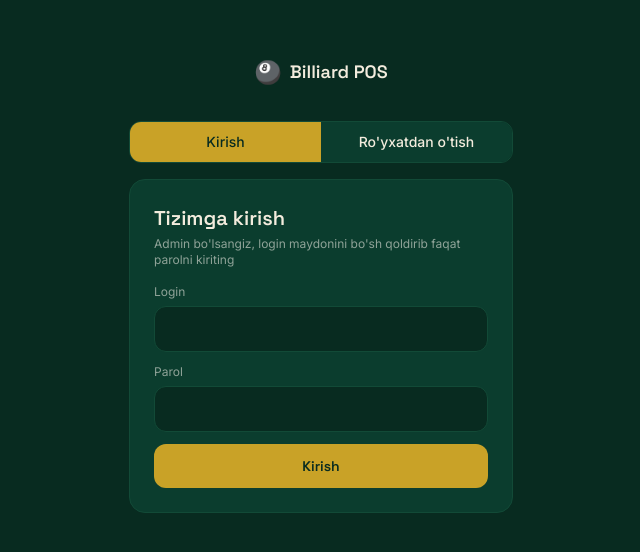
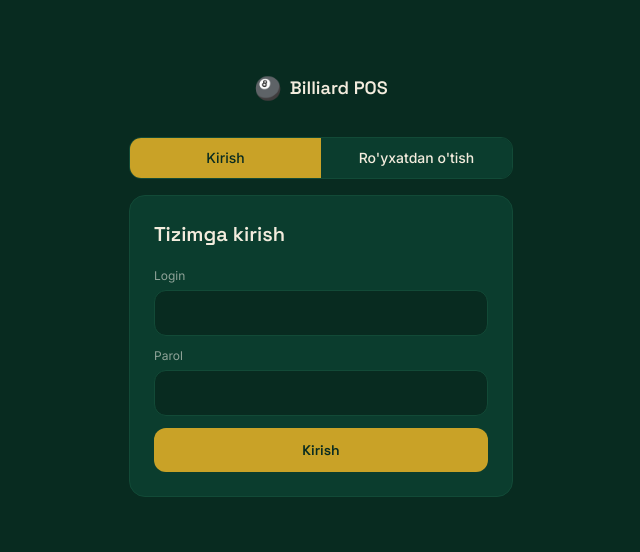
Before and after one commit to Asliddin0077/Billiard_POS, a React (Vite) app: page / in a window 1280 px wide. Shown: the part 116-668 px from the top of the page, without its empty margins (319-959 px from the left). Built offline with nearby package versions, Linux system fonts and the light colour scheme.

Commit message:
Update App.jsx

```diff
--- a/src/App.jsx
+++ b/src/App.jsx
@@ -561,8 +561,7 @@ function AuthScreen({ onRegister, onLogin }) {
         <div style={{ background: FELT, border: `1px solid ${FELT_LIGHT}` }} className="rounded-2xl p-6">
           {tab === "login" ? (
             <>
-              <h1 className="font-display text-xl font-semibold mb-1" style={{ color: CREAM }}>Tizimga kirish</h1>
-              <p className="text-xs mb-4" style={{ color: "#8fa398" }}>Admin bo'lsangiz, login maydonini bo'sh qoldirib faqat parolni kiriting</p>
+              <h1 className="font-display text-xl font-semibold mb-5" style={{ color: CREAM }}>Tizimga kirish</h1>
               <Field label="Login" value={login} onChange={setLogin} />
               <Field label="Parol" value={password} onChange={setPassword} type="password" />
               <button disabled={busy} onClick={doLogin} style={{ background: GOLD, color: FELT_DARK }}
```
